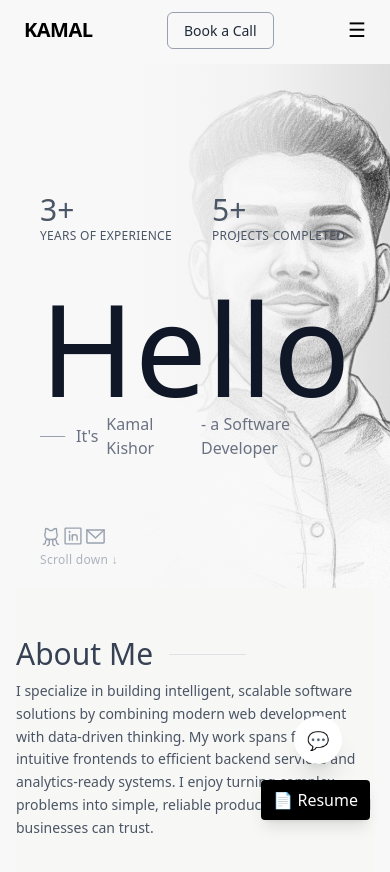
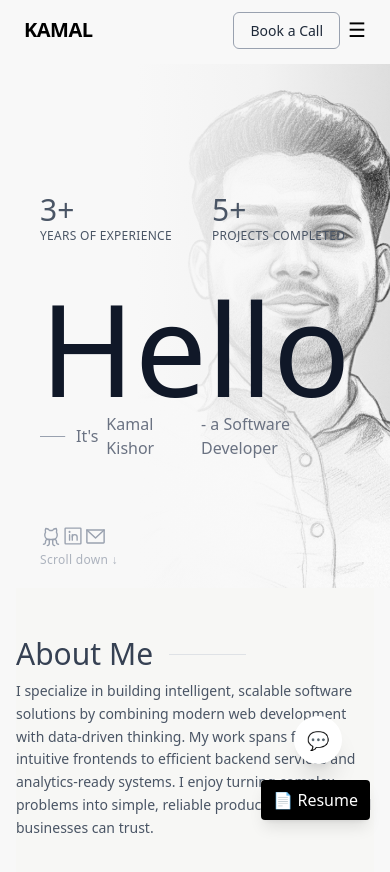
Before and after one commit to kkamal11/kkamal11.github.io, a React (Vite) app: page / in a window 390 px wide. Shown: the top 872 px of the page. Built offline with nearby package versions, Linux system fonts and the light colour scheme.

Commit message:
fixed-navbar

```diff
--- a/src/components/layout/Navbar.tsx
+++ b/src/components/layout/Navbar.tsx
@@ -30,14 +30,16 @@ export default function Navbar(){
             </li>
           ))}
         </ul>
+        <div className="flex gap-2 items-center">
           <BookACallBtn />
           {/* Mobile Menu Button */}
           <button
-          className="md:hidden text-xl"
+            className="md:hidden text-xl hover:cursor-pointer"
             onClick={() => setOpen(!open)}
           >
             ☰
           </button>
+        </div>
       </div>
 
       {/* Mobile Menu */}
```
Lines whose indentation alone changed are shown as unchanged.
